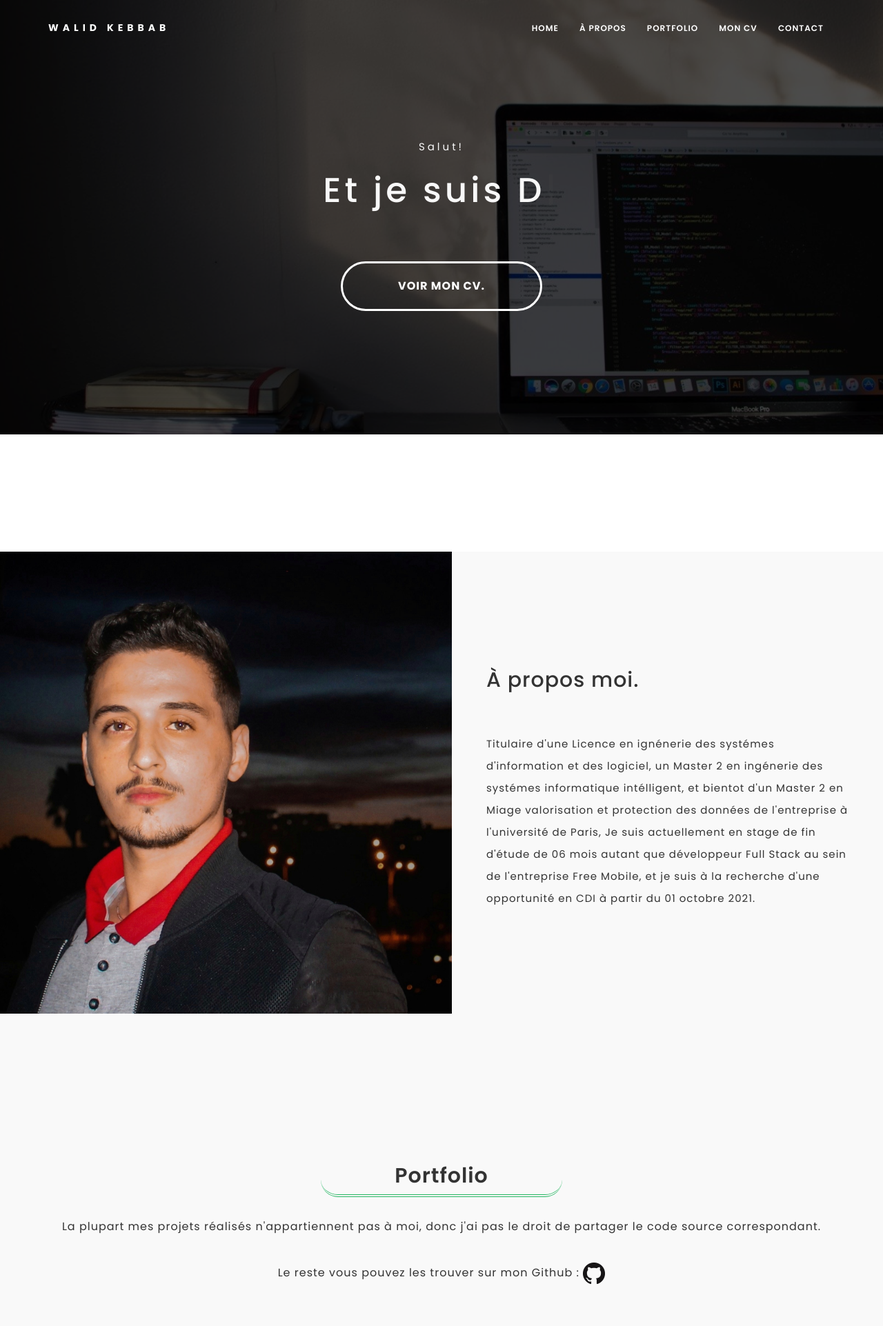
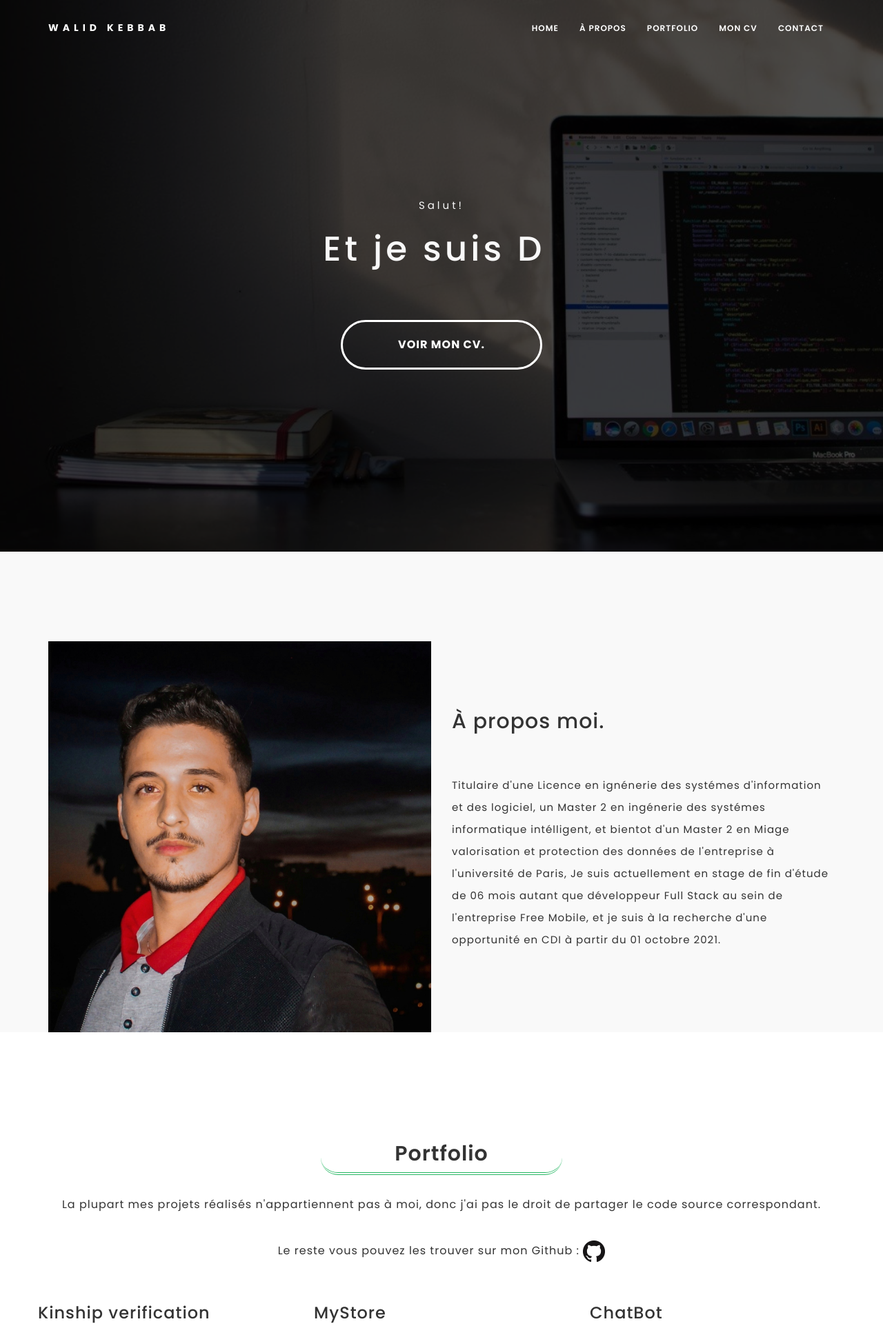
Before and after one commit to walid-kbb/portfolio, a Django app: page / in a window 1280 px wide. Shown: the top 1923 px of the page at 69% size. Run offline with Django 3.2, Linux system fonts and the light colour scheme; some libraries are stand-ins or nearby versions.

Commit message:
new commit

```diff
--- a/static/css/style.css
+++ b/static/css/style.css
@@ -327,7 +327,7 @@ body.loaded #preloader{
 
 .home-section-background {
     position: relative;
-    height: 630px;
+    height: 100%;
     width : 100%;
     background: url(../images/bg/bg.jpg);
     background-size: cover;
@@ -485,18 +485,19 @@ body.loaded #preloader{
 	background-color: #F9F9F9;
 }
 
-.about-section img {
-	position: absolute;
+.about-section .row {
+
+    padding-top : 130px;
 }
 
 .about-me {}
 
 .about-me h2 {
-	padding: 0px 50px;
+	padding-top:  80px;
 }
 
 .about-me p {
-	padding: 50px;
+	padding-top: 50px;
 	font-size: 15px;
 }
 
--- a/templates/index.html
+++ b/templates/index.html
@@ -127,6 +127,7 @@
 
     <!-- About Start -->
     <section id="about" class="about-section">
+        <div class="container">
          <div class="row">
 
               <div class="col-md-6 col-sm-12 col-xs-12">
@@ -134,7 +135,7 @@
               </div>
 
               <div class="col-md-6 col-sm-12 col-xs-12">
-                <div class="about-me section-space-padding">
+                <div class="about-me">
 
                   <h2>À propos moi.</h2>
 
@@ -142,15 +143,16 @@
                  </div>
 
               </div>
-
-          </div>
+         </div>
+        </div>
        </section>
        <!-- About End -->
 
-    <!-- Services Start -->
-    <section id="portfolio" class="services-section section-space-padding">
+    <!-- Portfolio Start -->
+    <section id="portfolio" class="portfolio section-space-padding">
         <div class="container">
            <div class="row">
+               <div class="col-sm-12">
                 <div >
                     <div class="section-title">
                         <h2>Portfolio</h2>
@@ -198,9 +200,10 @@
 
 
             </div>
+           </div>
         </div>
     </section>
-    <!-- Services End -->
+    <!-- Portfolio End -->
 
     <div></div>
     <!-- CV Start -->
```
